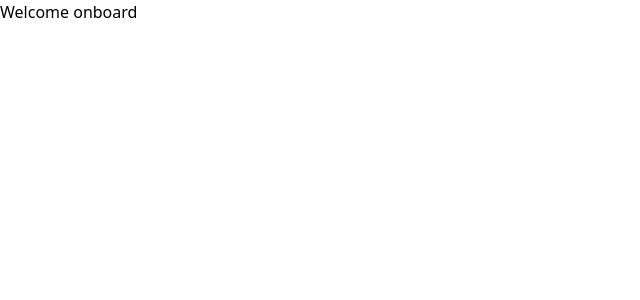
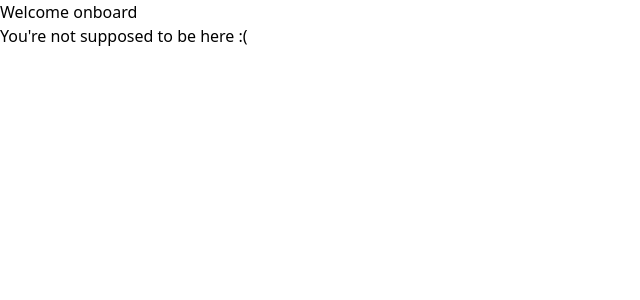
Before and after one commit to gargiiiii18/user-auth-nextjs, a Next.js app: page /dashboard in a window 1280 px wide. Shown: the top 300 px of the page, without its empty margins (0-640 px from the left). Built offline with nearby package versions, Linux system fonts and the light colour scheme.

Commit message:
updated page

```diff
--- a/src/app/dashboard/page.jsx
+++ b/src/app/dashboard/page.jsx
@@ -1,7 +1,9 @@
 export default function DashboardPage(){
     return(
         <div>
-        Welcome onboard
+
+       <h1 className="text-3xl font-semibold">Welcome onboard </h1>
+       <p>You're not supposed to be here :(</p>
         </div>
     )
 }
```
